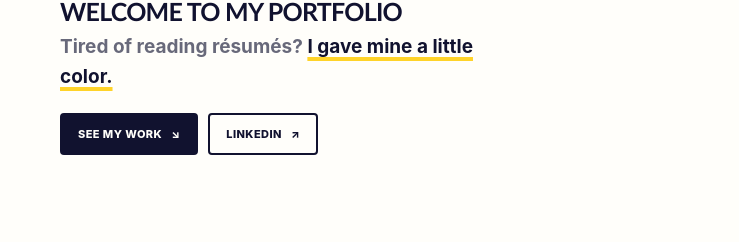
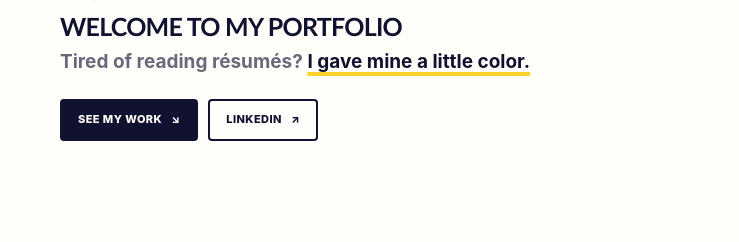
Before and after one commit to Senana-dev/profile, a plain HTML site: page index.html in a window 1280 px wide. Shown: the part 325-567 px from the top of the page, 0-739 px from the left. Drawn offline with Linux system fonts and the light colour scheme.

Commit message:
Keep portfolio tagline on one line

```diff
--- a/index.html
+++ b/index.html
@@ -38,7 +38,7 @@
     h1 { margin: 0 0 12px; color: var(--yellow); font: 900 clamp(62px, 8vw, 94px)/.82 var(--round); letter-spacing: -.075em; text-transform: uppercase; -webkit-text-stroke: 2px var(--navy); paint-order: stroke fill; text-shadow: 3px 4px 0 var(--navy), 6px 7px 0 #11122f2b; transform: rotate(-2deg); }
     h1 span { display: block; margin-left: .18em; }
     .welcome { margin: 26px 0 4px; color: var(--navy); font: 900 clamp(17px, 2.2vw, 25px)/1.1 var(--round); text-transform: uppercase; letter-spacing: -.03em; }
-    .tagline { max-width: 430px; margin: 7px 0 18px; color: var(--muted); font-size: clamp(16px, 1.75vw, 19px); font-weight: 650; }
+    .tagline { max-width: none; margin: 7px 0 18px; color: var(--muted); font-size: clamp(16px, 1.75vw, 19px); font-weight: 650; }
     .tagline em { color: var(--navy); font-style: normal; text-decoration: underline; text-decoration-color: var(--yellow); text-decoration-thickness: 4px; text-underline-offset: 4px; }
     .hero-actions { display: flex; flex-wrap: wrap; gap: 10px; margin-top: 22px; }
     .button { min-height: 42px; display: inline-flex; align-items: center; justify-content: center; gap: 9px; padding: 0 16px; border: 2px solid var(--navy); border-radius: 4px; background: var(--navy); color: var(--white); text-decoration: none; font-size: 11px; font-weight: 800; letter-spacing: .04em; text-transform: uppercase; transition: transform .18s ease, box-shadow .18s ease; }
```
